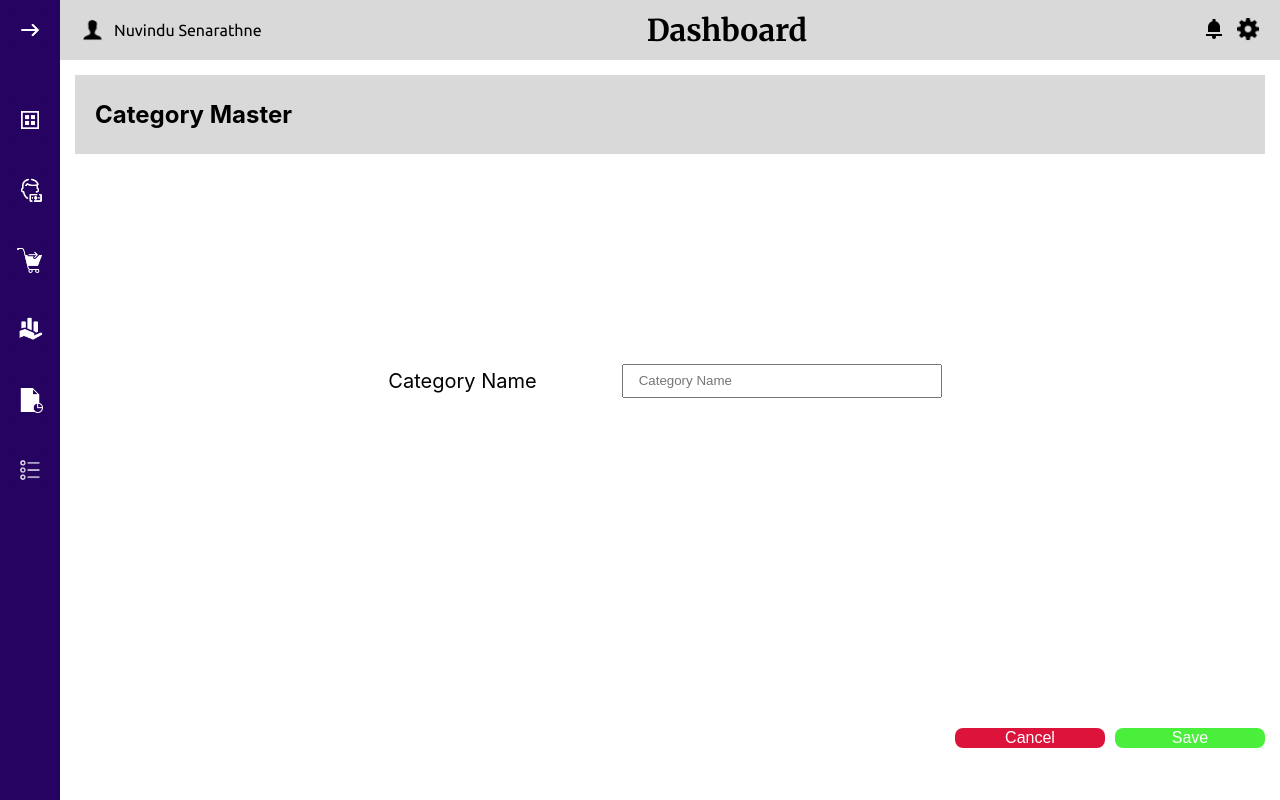
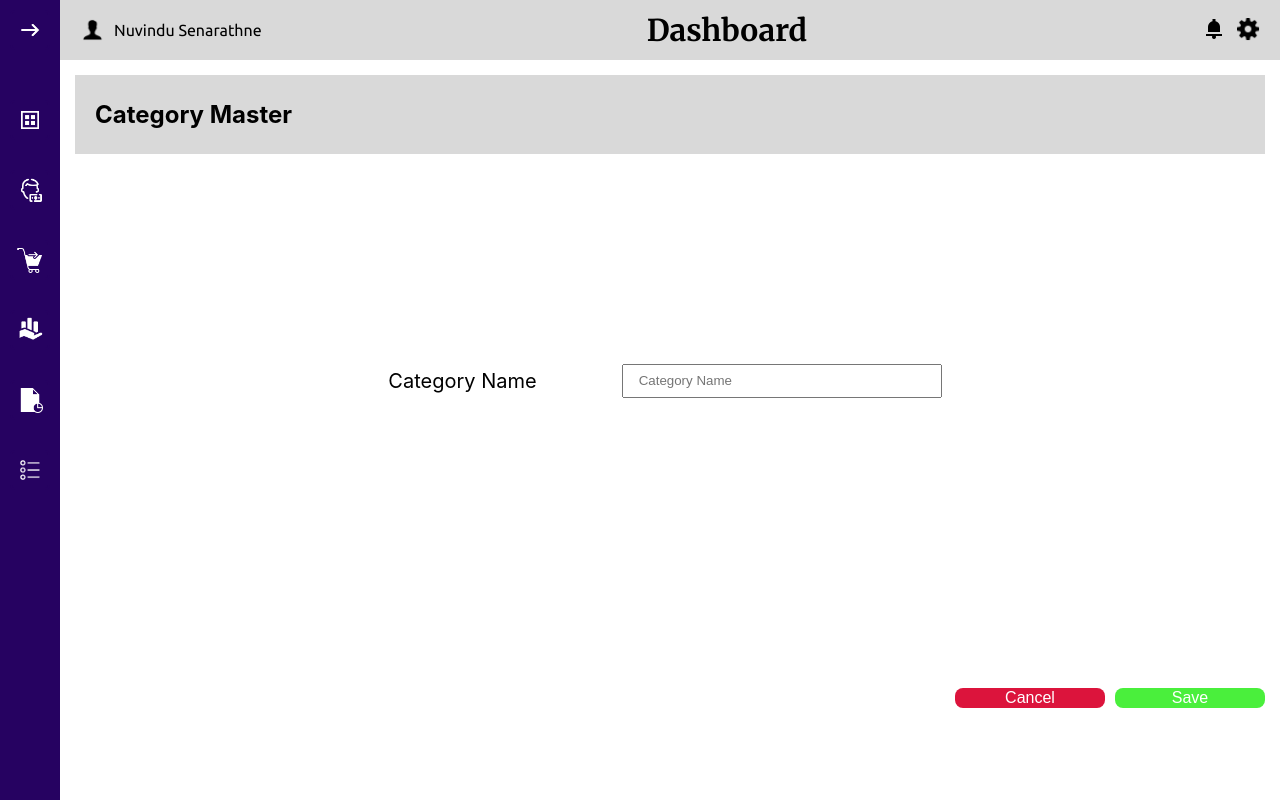
Before and after one commit to UOR-Project-Team/ERP-System-Frontend, a React (Create React App) app: page /home/category-master in a window 1280 px wide. Built offline with nearby package versions, Linux system fonts and the light colour scheme.

Commit message:
change some styles

```diff
--- a/src/components/categoryMaster.css
+++ b/src/components/categoryMaster.css
@@ -1,9 +1,10 @@
 
 
-#buttons{
+#button-container{
 
 
-    margin-top: 40vh;
+    margin-top: 35vh;
+
 
 }
 
@@ -14,7 +15,14 @@
    border: none;
    border-radius: 8px;
    font-size: medium;
+   cursor: pointer;
 
+
+
+}
+
+#save:hover{
+    opacity: 80%;
 }
 #cancel{
     background-color: #DC143C;
@@ -24,9 +32,13 @@
     border: none;
     border-radius: 8px;
     margin-right: 10px;
+    cursor: pointer;
 
 
 
+}
+#cancel:hover{
+    opacity: 80%;
 }
 
 
--- a/src/components/content.categoryMaster.js
+++ b/src/components/content.categoryMaster.js
@@ -67,7 +67,7 @@ function CategoryMaster() {
 
 
                 </div>
-                <div id="buttons" style={{ display: 'flex', justifyContent: 'flex-end' }}>
+                <div id="button-container" style={{ display: 'flex', justifyContent: 'flex-end' }}>
                      <button id="cancel" onClick={handleCancel}> Cancel</button>
                     <button id = "save" type="submit">Save</button>
 
```
